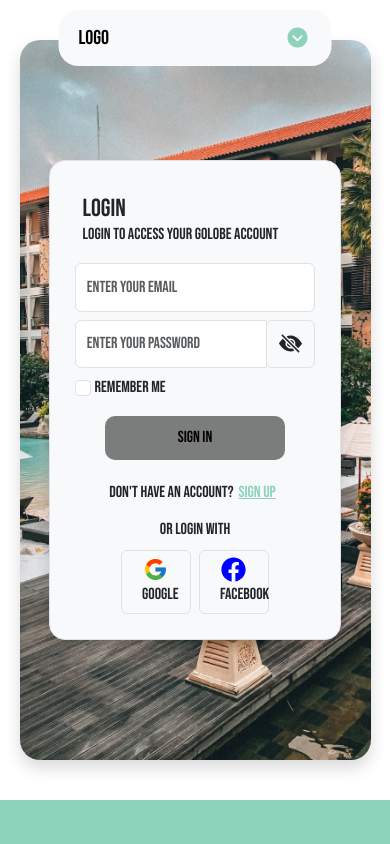
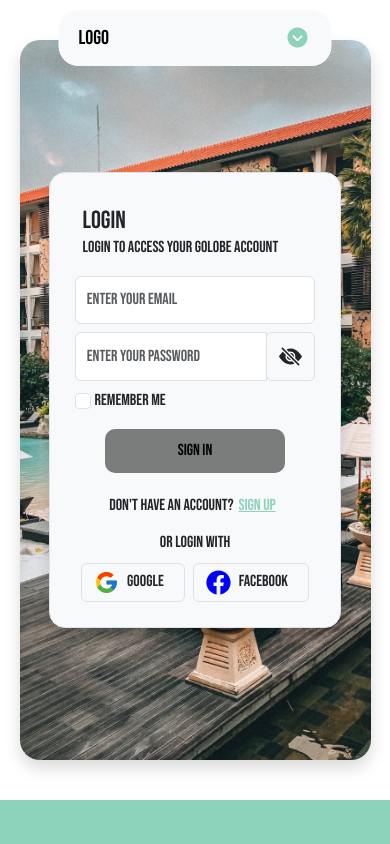
Before and after one commit to mohamedgaber-136/Travel-Agency, a React (Create React App) app: page /login in a window 390 px wide. Shown: the top 844 px of the page. Built offline with nearby package versions, Linux system fonts and the light colour scheme; no server answers; the database is empty; a web font is replaced by a local one.

Commit message:
change sign up display

```diff
--- a/src/Pages/Login/Login.jsx
+++ b/src/Pages/Login/Login.jsx
@@ -76,9 +76,9 @@ function LoginPage() {
         <title>Login</title>
       </Helmet>
       <div className="container loginParent d-flex justify-content-center align-items-center ">
-        <div className=" justify-content-center flex-column flex-md-row d-flex align-items-center gap-3 w-100 ">
+        <div className=" justify-content-center flex-column flex-md-row d-flex align-items-center gap-3 w-100">
           <div
-            className="imgContainer shadow"
+            className="imgContainer shadow "
             style={{
               backgroundImage: `url(${img})`,
               backgroundPosition: "center",
@@ -181,12 +181,12 @@ function LoginPage() {
 
             <span>Or login With</span>
 
-            <div className="d-flex   gap-2">
-              <button className="btn border seeAllBtn">
+            <div className="d-flex gap-2">
+              <button className="btn border d-flex flex-md-column justify-content-center align-items-center">
                 <FcGoogle size={25} />
                 <span className="px-2">Google</span>
               </button>
-              <button className="btn border seeAllBtn">
+              <button className="btn border d-flex flex-md-column justify-content-center align-items-center">
                 <FaFacebook size={25} color="blue" />
                 <span className="px-2">Facebook</span>
               </button>
--- a/src/Pages/SignUp/SignUp.css
+++ b/src/Pages/SignUp/SignUp.css
@@ -1,8 +1,44 @@
 .signupParent {
   min-height: 800px;
+  background-color: yellow;
 }
 
 /* .signUpParent {
   padding: 50px ;
   gap: 5px;
 } */
+
+
+.imgContainer {
+  border-radius: 20px;
+  width: 40% !important;
+  height: 500px !important;
+}
+.logForm {
+  width: 45% !important;
+  padding: 25px;
+}
+
+@media (max-width: 767px) {
+  .logForm {
+    width: 80% !important;
+    height: 100% !important;
+    z-index: 100;
+  }
+
+  .loginParent {
+    position: relative !important;
+  }
+
+  .imgContainer {
+    width: 90% !important;
+    height: 90% !important;
+    position: absolute;
+    /* opacity: 0.7; */
+  }
+}
+
+.form-control {
+  padding: 0.7rem !important;
+  /* background-color: yellow !important; */
+}
--- a/src/Pages/SignUp/SignUp.jsx
+++ b/src/Pages/SignUp/SignUp.jsx
@@ -116,8 +116,8 @@ function SignUpPage() {
         <meta charSet="utf-8" />
         <title>SignUp</title>
       </Helmet>
-      <div className="container signupParent d-flex justify-content-center align-items-center ">
-        <div className="  justify-content-center flex-column flex-md-row d-flex align-items-center gap-3 w-100 h-100">
+      <div className="container loginParent d-flex justify-content-center align-items-center ">
+        <div className=" justify-content-center flex-column flex-md-row d-flex align-items-center gap-3 w-100 ">
           <div
             className="imgContainer shadow"
             style={{
@@ -126,6 +126,7 @@ function SignUpPage() {
               backgroundSize: "cover",
             }}
           />
+
           <form
             className="logForm border shadow rounded-4 d-flex flex-column justify-content-center align-items-center gap-2 h-100 bg-light"
             onSubmit={userSignUp}
```
